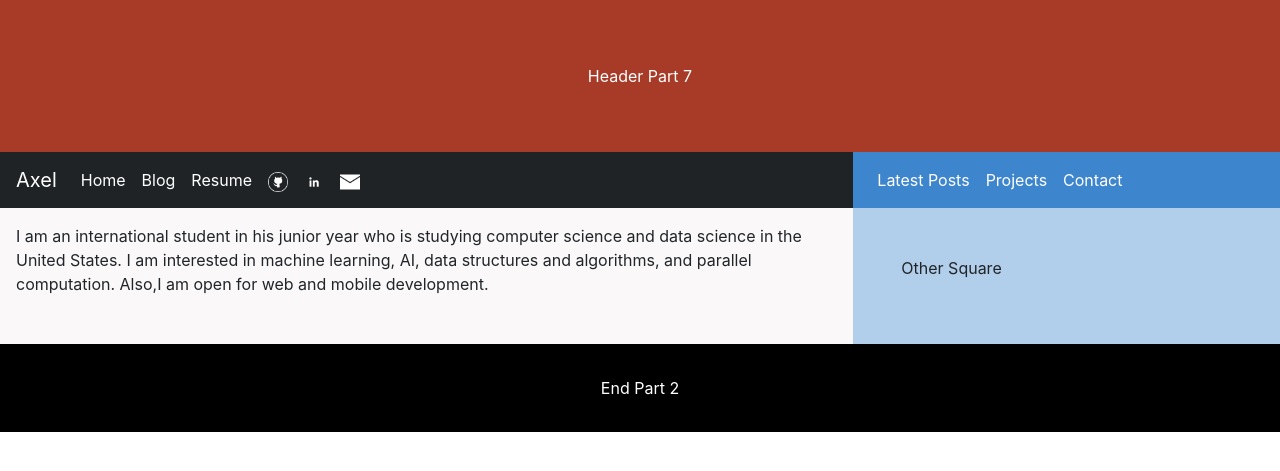
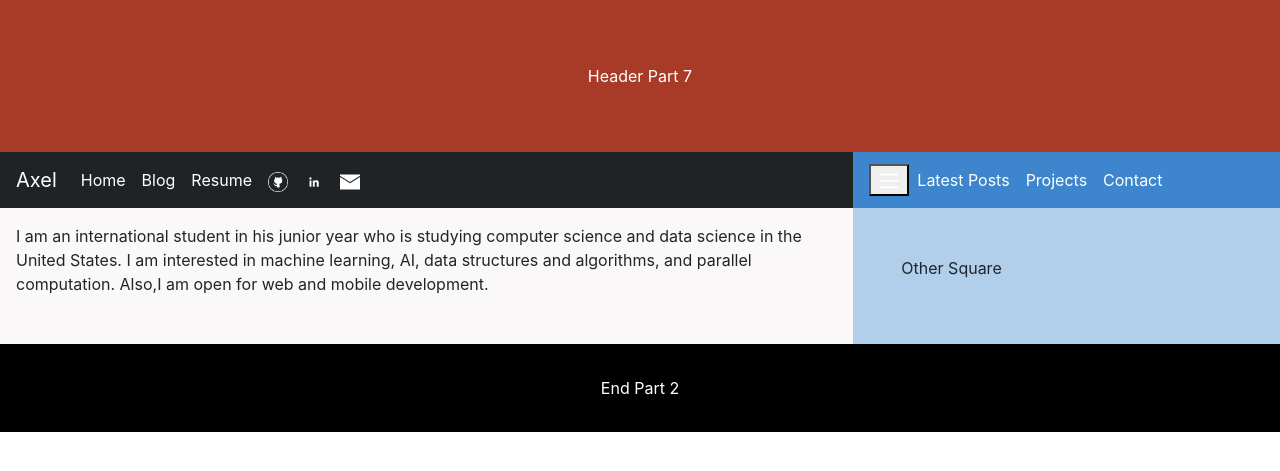
Before and after one commit to axeljeremy7/axeljeremy7.github.io, a Jekyll site: the page built from index.html, in a window 1280 px wide. Shown: the top 471 px of the page. Built offline with Jekyll 4.4.1, drawn with Linux system fonts in a browser that asks for light colours; nearby versions of some CDN libraries.

Commit message:
change for mobile

```diff
--- a/_layouts/default.html
+++ b/_layouts/default.html
@@ -92,7 +92,7 @@
 		<div class="col-md-4 col-sm-12">
 			<div class="container-fluid hidden-sm-up barra2">
 				<nav class="navbar navbar-expand-sm navbar-light bg-barra2 ">
-					<button class="navbar-toggler" type="button" data-toggle="collapse" data-target="#navbarNavDropdown-navbarText2" aria-controls="navbarNavDropdown" aria-expanded="false" aria-label="Toggle navigation">
+					<button class="navbar-toggler-right" type="button" data-toggle="collapse" data-target="#navbarNavDropdown-navbarText2" aria-controls="navbarNavDropdown" aria-expanded="false" aria-label="Toggle navigation">
 			      <span class="navbar-toggler-icon"></span>
 			    </button>
 					<div class="collapse navbar-collapse" id="navbarNavDropdown-navbarText2">
```
